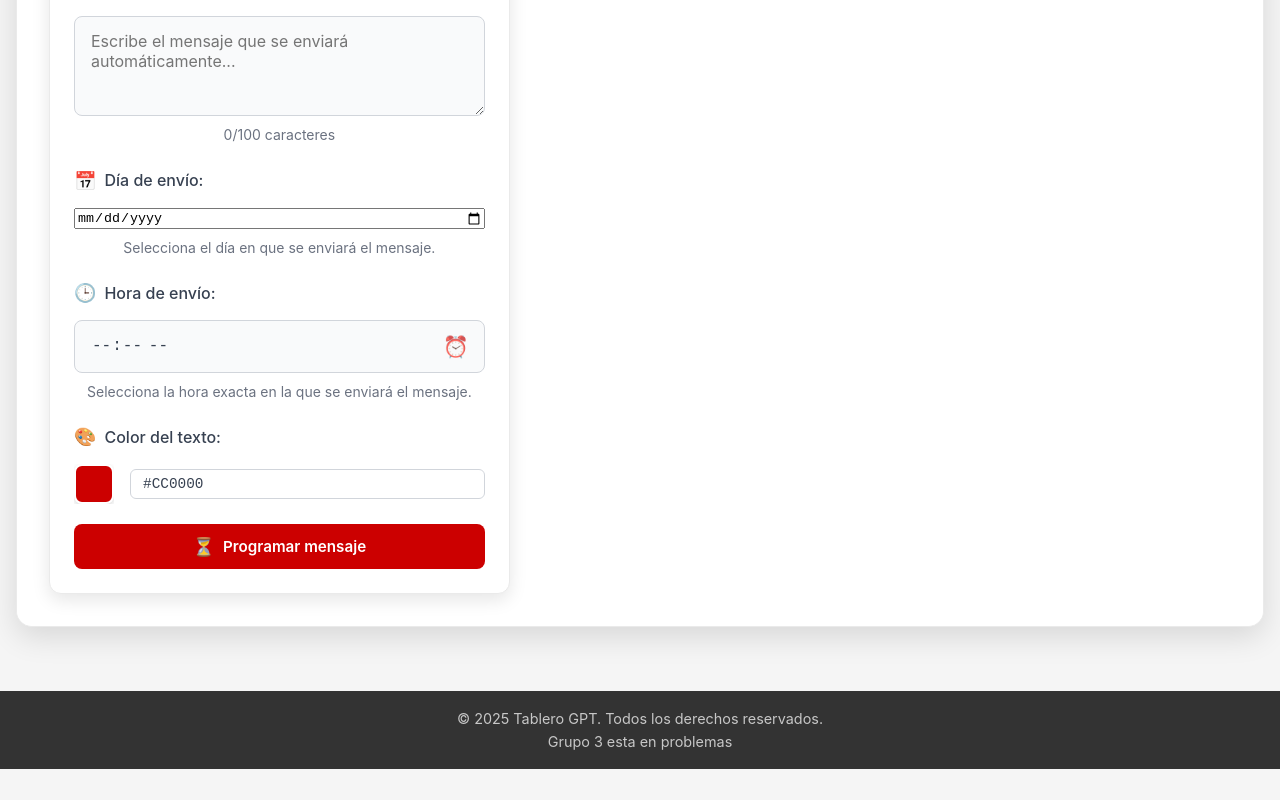
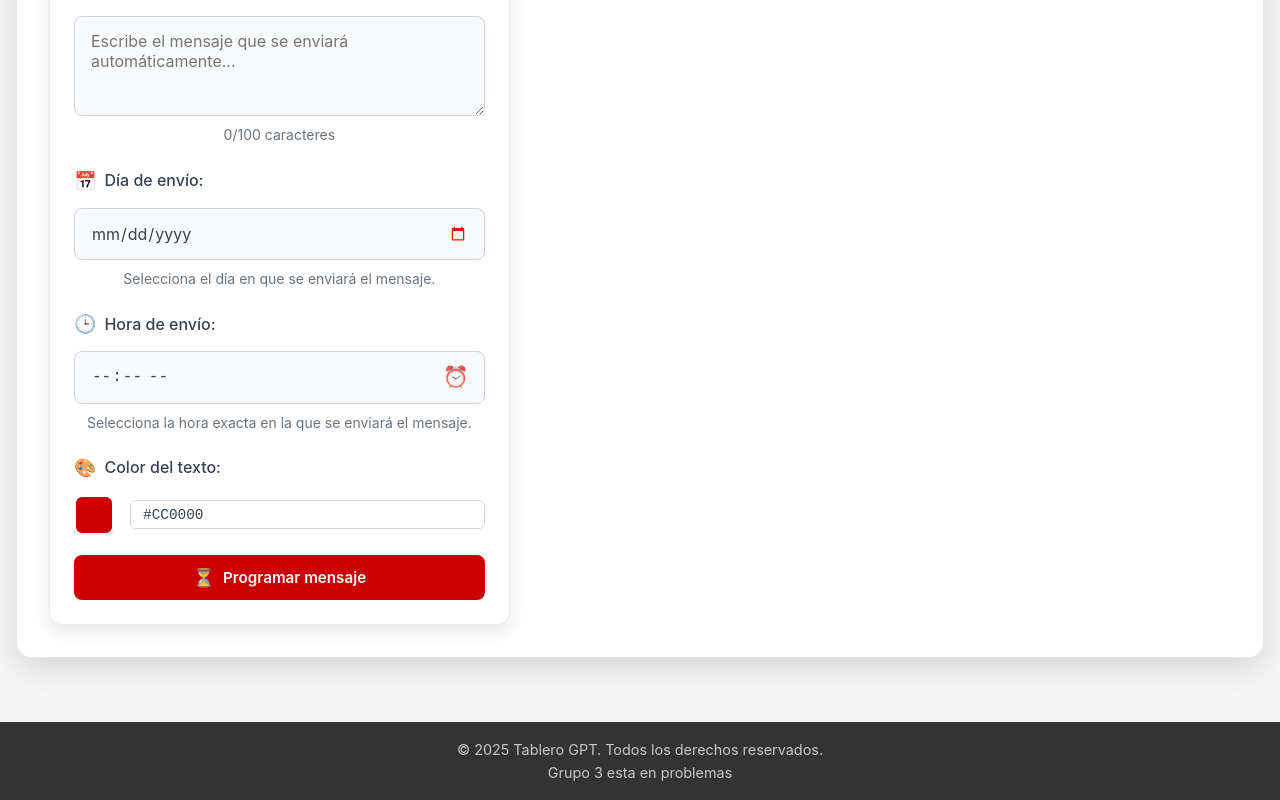
Before and after one commit to GPTG3/Tablero2.0, a React (Create React App) app: page /panel in a window 1280 px wide. Shown: the part 1141-1941 px from the top of the page. Before the commit the page ends 1910 px from the top, so only its background shows below. Built offline with nearby package versions, Linux system fonts and the light colour scheme; no server answers; sample sign-in values are in the browser's storage.

Commit message:
css del input de selección de días

```diff
--- a/src/pages/PanelTablero/PanelTablero.module.css
+++ b/src/pages/PanelTablero/PanelTablero.module.css
@@ -1464,3 +1464,37 @@
     align-items: center;
   }
 }
+
+/* Nuevos estilos para inputs de tipo date */
+input[type="date"] {
+  width: 100%;
+  padding: 0.875rem 1rem;
+  border: 1px solid var(--color-input-borde);
+  border-radius: 8px;
+  font-family: inherit;
+  font-size: 1rem;
+  background: var(--color-input);
+  color: var(--color-texto);
+  transition: border 0.2s, box-shadow 0.2s;
+  box-sizing: border-box;
+  outline: none;
+}
+
+input[type="date"]:focus {
+  border-color: var(--color-primario);
+  box-shadow: 0 0 0 3px rgba(204, 0, 0, 0.12);
+}
+
+input[type="date"]::-webkit-input-placeholder {
+  color: var(--color-texto-secundario);
+}
+
+input[type="date"]::-webkit-calendar-picker-indicator {
+  filter: invert(34%) sepia(99%) saturate(7492%) hue-rotate(356deg) brightness(95%) contrast(105%);
+  cursor: pointer;
+  transition: filter 0.2s;
+}
+
+input[type="date"]:hover::-webkit-calendar-picker-indicator {
+  filter: invert(20%) sepia(99%) saturate(7492%) hue-rotate(356deg) brightness(90%) contrast(105%);
+}
```
